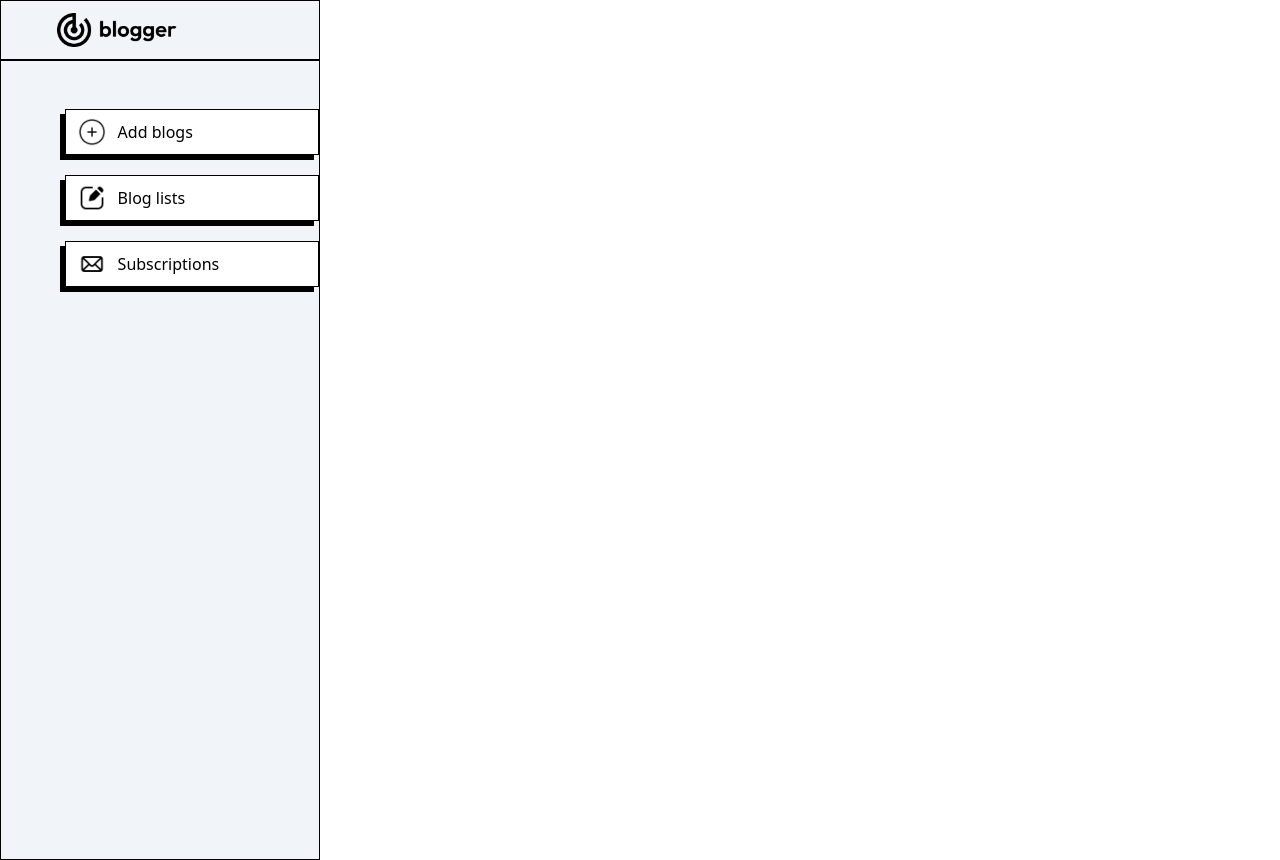
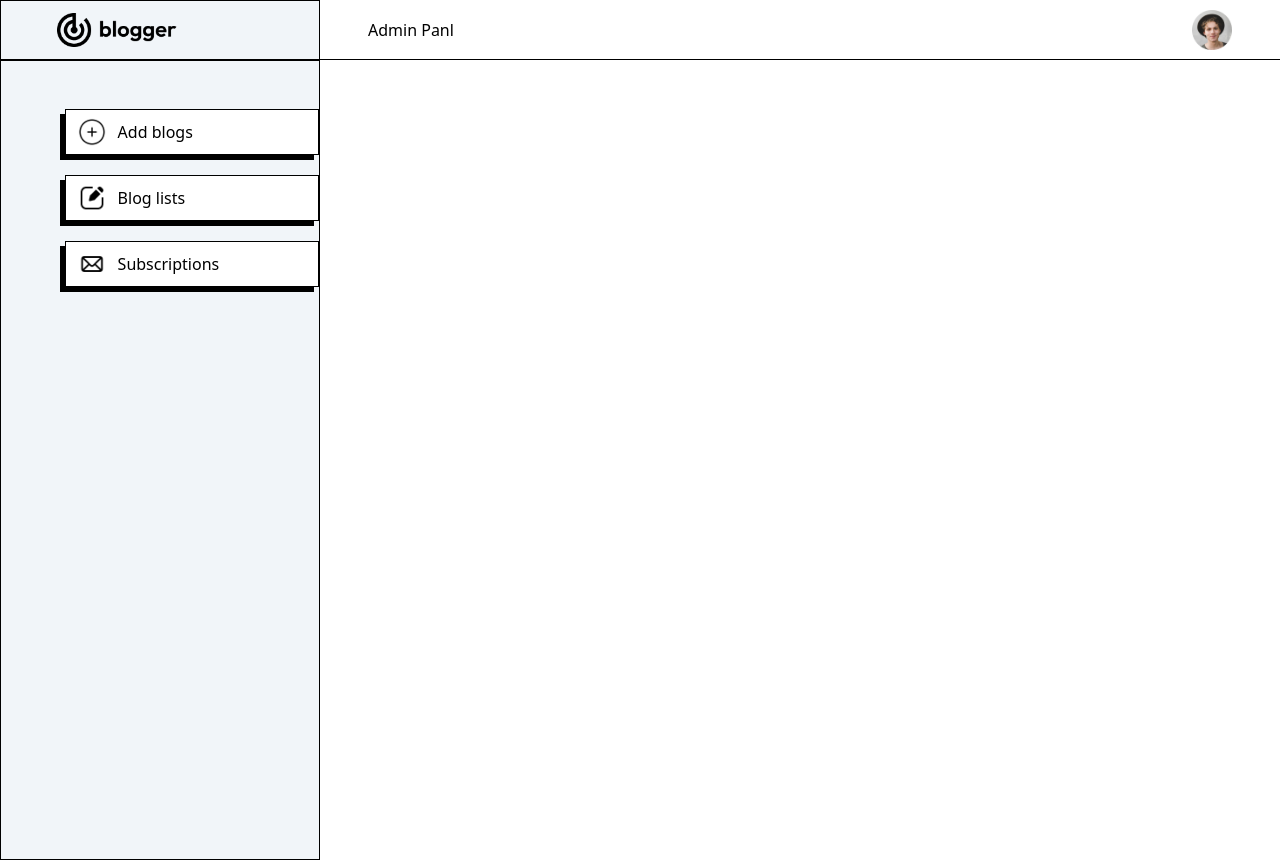
Before and after one commit to DeraJudy/Blog, a Next.js app: page /admin/subscriptions in a window 1280 px wide. Built offline with nearby package versions, Linux system fonts and the light colour scheme.

Commit message:
Admin Page in Progress

```diff
--- a/app/admin/layout.jsx
+++ b/app/admin/layout.jsx
@@ -1,10 +1,18 @@
+import { assets } from "@/Assets/assets";
 import Sidebar from "@/Components/AdminComponents/Sidebar";
+import Image from "next/image";
 
 export default function Layout({children}){
     return (
         <>
             <div className="flex">
                 <Sidebar />
+                <div className="flex flex-col w-full">
+                    <div className="flex items-center justify-between w-full py-3 max-h-[60px] px-12 border-b border-black">
+                        <h3 className="">Admin Panl</h3>
+                        <Image src={assets.profile_icon} width={40} alt="" />
+                    </div>
+                </div>
             </div>
 
             {children}
--- a/app/admin/subscriptions/page.jsx
+++ b/app/admin/subscriptions/page.jsx
@@ -1,3 +1,4 @@
+'use client'
 import React from 'react'
 
 const page = () => {
```
